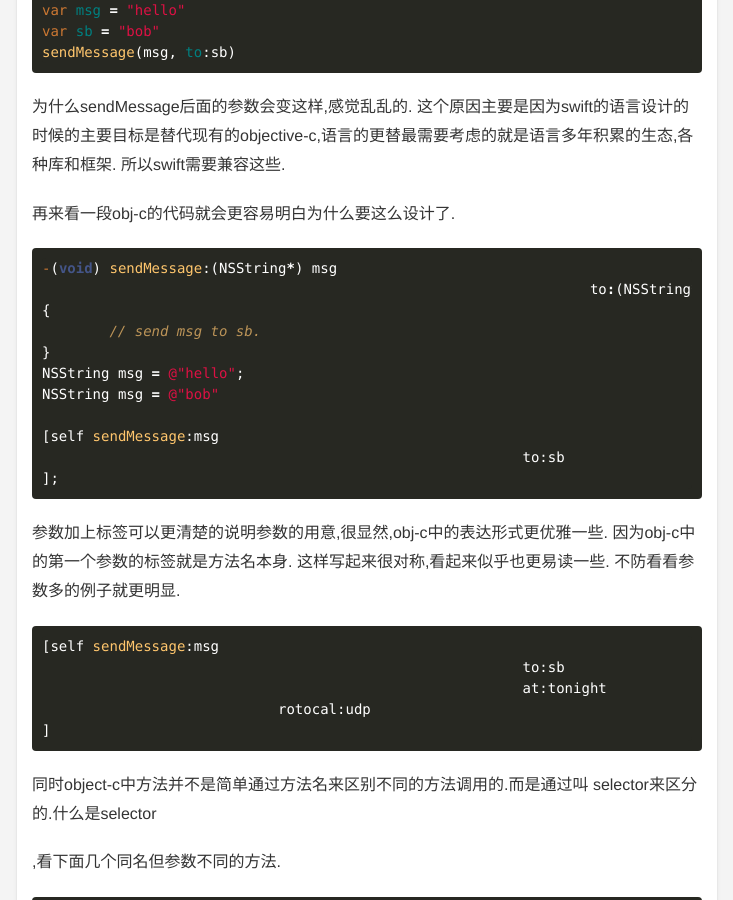
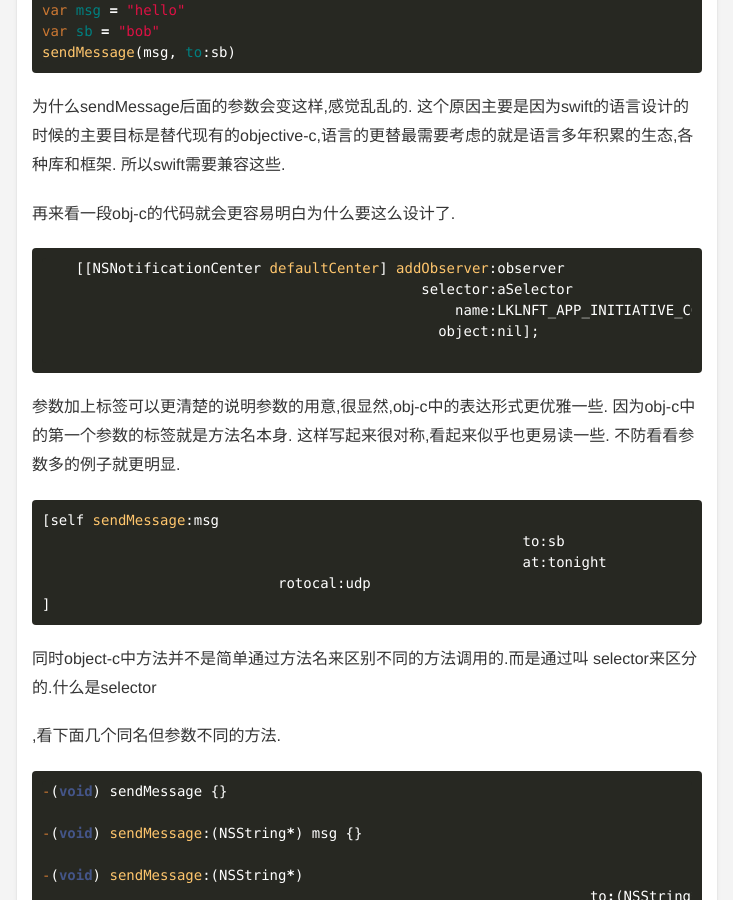
Before and after one commit to babyking/babyking.github.io, a Jekyll site: the page built from _posts/2019-09-12-shuo-shuo-swift-fang-fa-li-de-can-shu-biao-qian-.md, in a window 1280 px wide and 900 px high, scrolled down 495 px. Shown: the whole window, without its empty margins (273-1006 px from the left). Built offline with Jekyll 4.4.1, drawn with Linux system fonts in a browser that asks for light colours.

Commit message:
blog update

````diff
--- a/_posts/2019-09-12-shuo-shuo-swift-fang-fa-li-de-can-shu-biao-qian-.md
+++ b/_posts/2019-09-12-shuo-shuo-swift-fang-fa-li-de-can-shu-biao-qian-.md
@@ -39,17 +39,11 @@ sendMessage(msg, to:sb)
 再来看一段obj-c的代码就会更容易明白为什么要这么设计了.
 
 ```objective-c
--(void) sendMessage:(NSString*) msg
-								 to:(NSString*) sb
-{
-	// send msg to sb.
-}
-NSString msg = @"hello";
-NSString msg = @"bob"
+    [[NSNotificationCenter defaultCenter] addObserver:observer
+                                             selector:aSelector
+                                                 name:LKLNFT_APP_INITIATIVE_COMPLETED
+                                               object:nil];
 
-[self sendMessage:msg
-							 to:sb
-];
 ```
 
 
````
